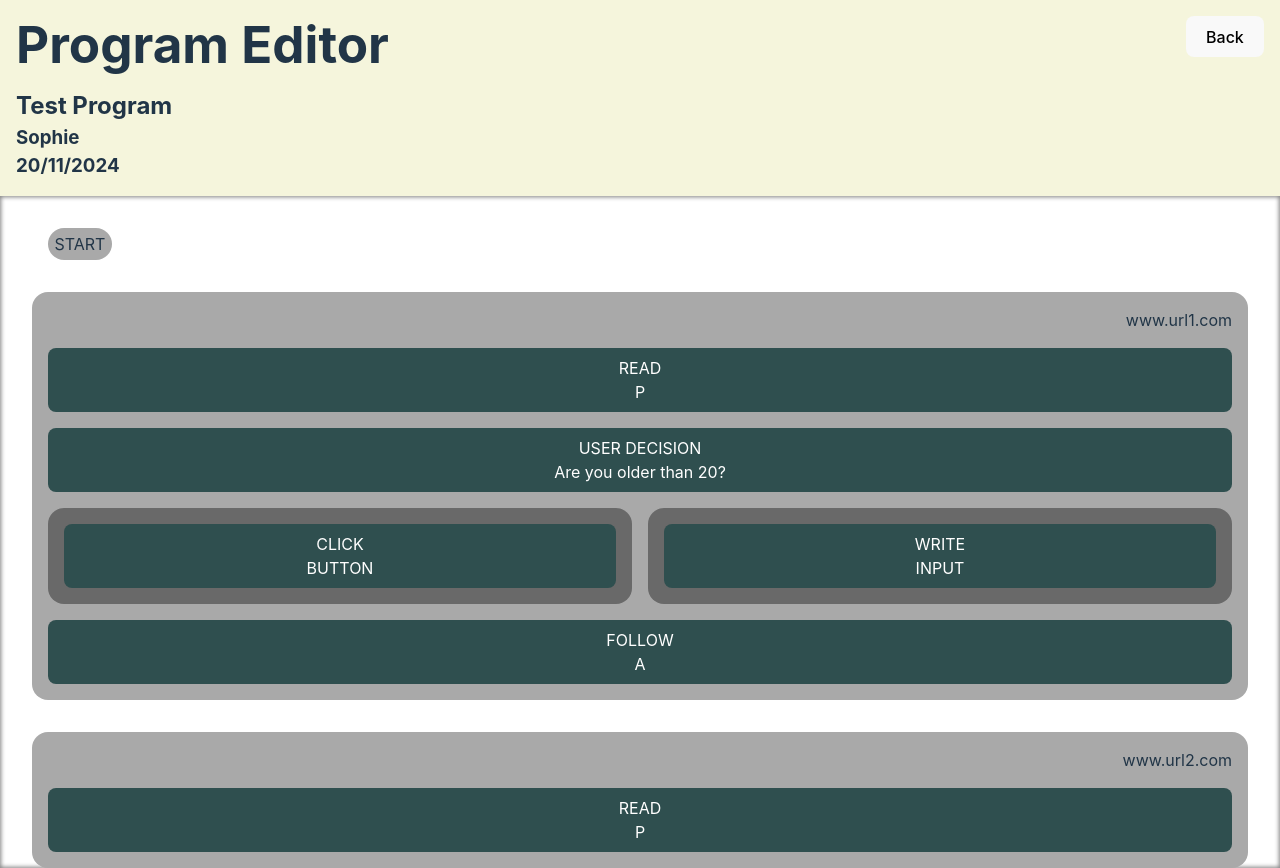
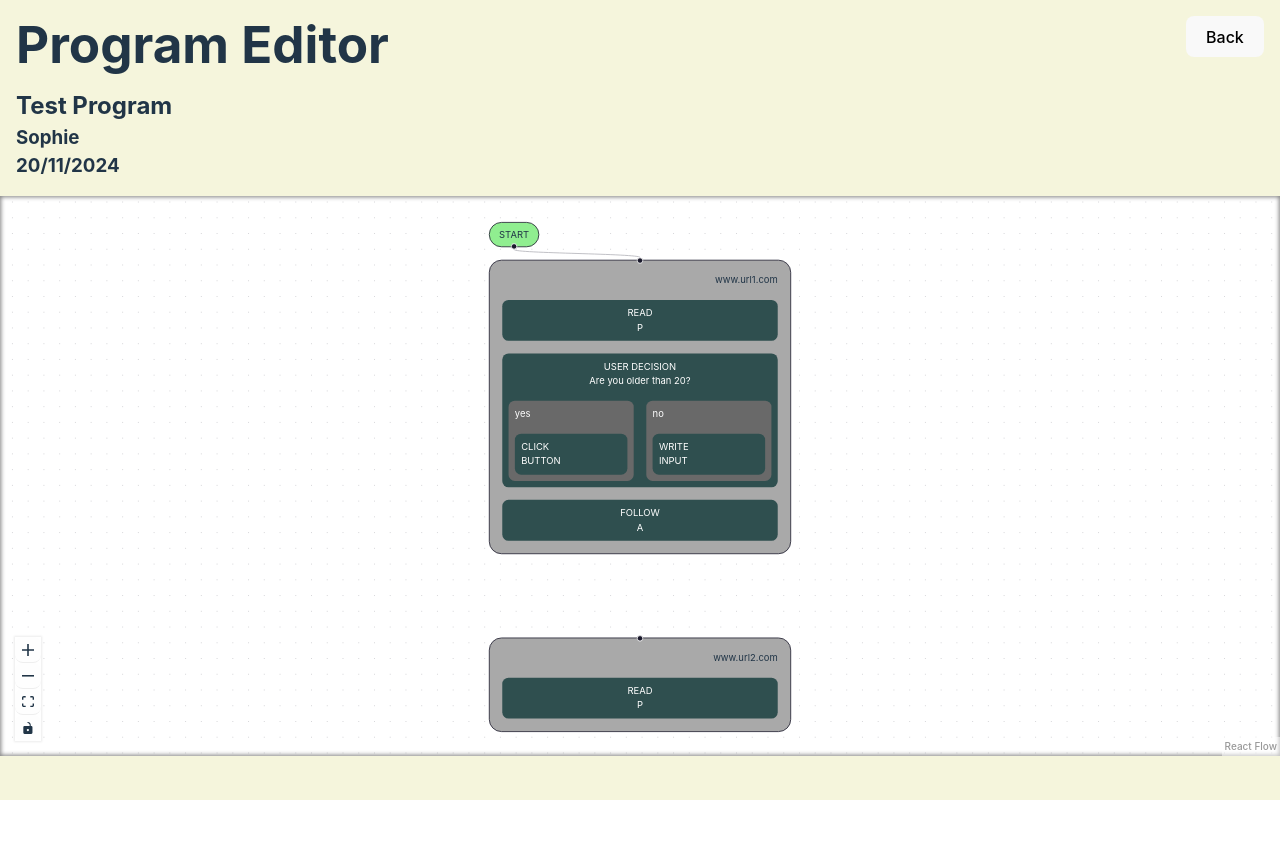
Before and after one commit to SophieClaxton/CSTII-dissertation, a React (Vite) app in the folder frontend/: page / in a window 1280 px wide. Both pictures are taken after a click on the button "Go to Editor". After the commit the page ends 800 px from the top, so only its background shows below. Built offline with nearby package versions, Linux system fonts and the light colour scheme; no server answers.

Commit message:
MIBE-42: feat: add react-flow library

```diff
--- a/frontend/package.json
+++ b/frontend/package.json
@@ -11,6 +11,7 @@
     "test": "jest"
   },
   "dependencies": {
+    "@xyflow/react": "^12.3.5",
     "react": "^18.3.1",
     "react-dom": "^18.3.1"
   },
--- a/frontend/src/panel/editor/Editor.tsx
+++ b/frontend/src/panel/editor/Editor.tsx
@@ -1,4 +1,4 @@
-import Program from './components/program/Program';
+import ProgramFlow from './components/node/ProgramFlow';
 import testEditorProgram from './consts/testEditorProgram';
 import './styles/editor.css';
 
@@ -16,7 +16,7 @@ const Editor: React.FC<EditorProps> = ({ goHome }) => {
         </button>
       </div>
       {/* <DisplayProgram program={testASTProgram} /> */}
-      <Program program={testEditorProgram} />
+      <ProgramFlow program={testEditorProgram} />
     </div>
   );
 };
--- /dev/null
+++ b/frontend/src/panel/editor/components/node/ProgramFlow.tsx
@@ -0,0 +1,71 @@
+import { EditorProgram } from '../../../models/ProgramComponent';
+import {
+  applyEdgeChanges,
+  applyNodeChanges,
+  Background,
+  Controls,
+  EdgeChange,
+  Node,
+  NodeChange,
+  ReactFlow,
+} from '@xyflow/react';
+import '@xyflow/react/dist/style.css';
+import '../../styles/program.css';
+import '../../styles/section.css';
+import SectionNode from './SectionNode';
+import { useCallback, useState } from 'react';
+
+interface ProgramFlowProps {
+  program: EditorProgram;
+}
+
+const ProgramFlow: React.FC<ProgramFlowProps> = ({ program }) => {
+  const startNode: Node = {
+    id: 'start',
+    type: 'input',
+    position: { x: 16, y: 16 },
+    data: { label: 'START' },
+    className: 'start-node',
+  };
+  const sectionNodes: Node[] = program.sections.map((section) => ({
+    id: section.id.toString(),
+    type: 'output',
+    position: { x: 16, y: 64 + (section.id - 1) * 480 },
+    data: { label: <SectionNode section={section} /> },
+    className: 'section',
+  }));
+
+  const initialEdges = [{ id: 'start-1', source: 'start', target: sectionNodes[0].id }];
+
+  const [nodes, setNodes] = useState([startNode, ...sectionNodes]);
+  const [edges, setEdges] = useState(initialEdges);
+
+  const onNodesChange = useCallback(
+    (changes: NodeChange<Node>[]) => setNodes((nds) => applyNodeChanges(changes, nds)),
+    [],
+  );
+
+  const onEdgesChange = useCallback(
+    (changes: EdgeChange<{ id: string; source: string; target: string }>[]) =>
+      setEdges((eds) => applyEdgeChanges(changes, eds)),
+    [],
+  );
+
+  return (
+    <div className="program">
+      <div className="program-meta-data">
+        <h2>{program.name}</h2>
+        <h3>{program.author}</h3>
+        <h3>{program.dateCreated}</h3>
+      </div>
+      <div className="program-code">
+        <ReactFlow nodes={nodes} edges={edges} onNodesChange={onNodesChange} onEdgesChange={onEdgesChange} fitView>
+          <Background />
+          <Controls />
+        </ReactFlow>
+      </div>
+    </div>
+  );
+};
+
+export default ProgramFlow;
--- /dev/null
+++ b/frontend/src/panel/editor/components/node/SectionNode.tsx
@@ -0,0 +1,25 @@
+import { EditorSection } from '../../../models/ProgramComponent';
+import FollowStep from '../program/FollowStep';
+import InnerStep from '../program/InnerStep';
+import '../../styles/section.css';
+
+interface SectionProps {
+  section: EditorSection;
+}
+
+const SectionNode: React.FC<SectionProps> = ({ section }) => {
+  return (
+    <>
+      <div className="section-meta-data">
+        {section.name && <p>{section.name}</p>}
+        <p>{section.url}</p>
+      </div>
+      {section.innerSteps.map((step) => (
+        <InnerStep step={step} />
+      ))}
+      {section.endStep && <FollowStep step={section.endStep} />}
+    </>
+  );
+};
+
+export default SectionNode;
--- a/frontend/src/panel/editor/components/program/InnerStep.tsx
+++ b/frontend/src/panel/editor/components/program/InnerStep.tsx
@@ -10,11 +10,9 @@ const InnerStep: React.FC<InnerStepProps> = ({ step }) => {
   switch (step.type) {
     case EditorStepType.UserDecision:
       return (
-        <div className="user-decision-group">
-          <div className="step">
-            <p>{step.type.toUpperCase()}</p>
-            <p>{step.question}</p>
-          </div>
+        <div className="step">
+          <p>{step.type.toUpperCase()}</p>
+          <p>{step.question}</p>
           <div className="decision-outcomes">
             <Subsection subsection={step.choice1} />
             <Subsection subsection={step.choice2} />
--- a/frontend/src/panel/editor/components/program/Subsection.tsx
+++ b/frontend/src/panel/editor/components/program/Subsection.tsx
@@ -10,6 +10,7 @@ interface SubsectionProps {
 const Subsection: React.FC<SubsectionProps> = ({ subsection }) => {
   return (
     <div className="subsection">
+      <p>{subsection.answer}</p>
       {subsection.innerSteps.map((step) => (
         <InnerStep step={step} />
       ))}
--- a/frontend/src/panel/editor/consts/testEditorProgram.ts
+++ b/frontend/src/panel/editor/consts/testEditorProgram.ts
@@ -38,12 +38,14 @@ const readNode2: EditorReadStep = {
 
 const subsection1: EditorSubsection = {
   id: 3,
+  answer: 'yes',
   innerSteps: [clickNode],
   endStep: undefined,
 };
 
 const subsection2: EditorSubsection = {
   id: 3,
+  answer: 'no',
   innerSteps: [writeNode],
   endStep: undefined,
 };
--- a/frontend/src/panel/editor/styles/program.css
+++ b/frontend/src/panel/editor/styles/program.css
@@ -6,21 +6,21 @@
 .program-meta-data {
   width: 100%;
   box-sizing: border-box;
-  padding: 0 1rem 1rem;
   align-self: flex-start;
   display: flex;
   flex-direction: column;
   text-align: left;
+  padding: 0 1rem 1rem 1rem;
 }
 
 .program-code {
+  width: 100%;
+  height: 70vh;
   display: flex;
   flex-direction: column;
   gap: 2rem;
   background-color: white;
   box-shadow: 0 0 4px 1px rgba(0, 0, 0, 0.5) inset;
-  padding: 0 2rem 0 2rem;
-  overflow: scroll;
 }
 
 .start-block {
@@ -35,3 +35,14 @@
   margin-left: 1rem;
   background-color: darkgray;
 }
+
+.start-node {
+  border-radius: 1rem;
+  width: 4rem;
+  height: 2rem;
+  display: flex;
+  flex-direction: column;
+  align-items: center;
+  justify-content: center;
+  background-color: lightgreen;
+}
--- a/frontend/src/panel/editor/styles/section.css
+++ b/frontend/src/panel/editor/styles/section.css
@@ -1,4 +1,5 @@
 .section {
+  width: 24rem;
   border-radius: 1rem;
   box-sizing: border-box;
   padding: 1rem;
--- a/frontend/src/panel/editor/styles/step.css
+++ b/frontend/src/panel/editor/styles/step.css
@@ -1,6 +1,6 @@
 .step {
   width: 100%;
-  min-width: 15rem;
+  min-width: 8rem;
   border-radius: 0.5rem;
   box-sizing: border-box;
   padding: 0.5rem;
@@ -19,4 +19,5 @@
   display: flex;
   flex-direction: row;
   gap: 1rem;
+  margin-top: 1rem;
 }
--- a/frontend/src/panel/editor/styles/subsection.css
+++ b/frontend/src/panel/editor/styles/subsection.css
@@ -1,10 +1,11 @@
 .subsection {
-  border-radius: 1rem;
+  border-radius: 0.5rem;
   box-sizing: border-box;
   width: 100%;
-  padding: 1rem;
+  padding: 0.5rem;
   background-color: dimgray;
   display: flex;
   flex-direction: column;
   gap: 1rem;
+  text-align: left;
 }
--- a/frontend/src/panel/models/ProgramComponent.ts
+++ b/frontend/src/panel/models/ProgramComponent.ts
@@ -9,6 +9,7 @@ interface EditorProgram {
 
 interface EditorSubsection {
   id: number;
+  answer: 'yes' | 'no';
   innerSteps: EditorInnerStep[];
   endStep: EditorFollowStep | undefined;
 }
```
Also changed, not shown: 2 other files (tests, documents, lock files or other folders).
